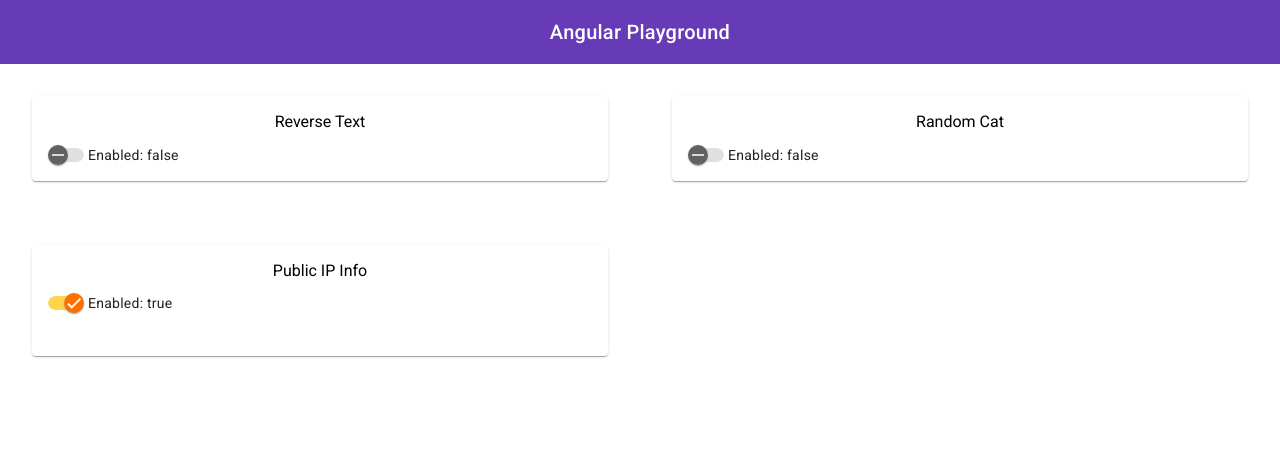
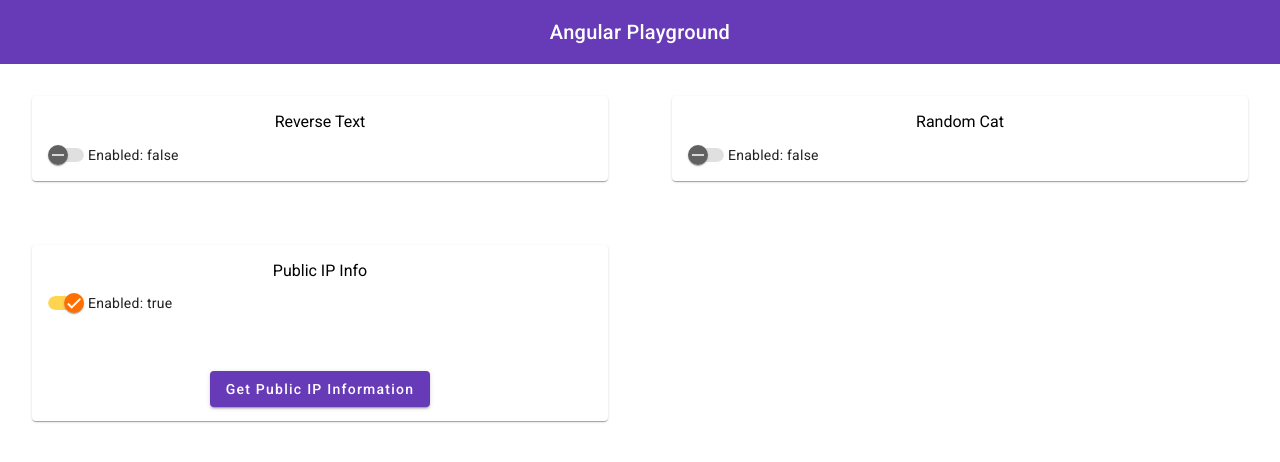
Before and after one commit to bwcii/playground, an Angular app: page / in a window 1280 px wide. Both pictures are taken after a click on the switch 66 px from the left and 303 px from the top of the page. Shown: the top 462 px of the page. Built offline with nearby package versions, Linux system fonts and the light colour scheme; no server answers.

Commit message:
Got the basics of the ip-info component done

```diff
--- a/src/app/ip-info/ip-info.component.css
+++ b/src/app/ip-info/ip-info.component.css
@@ -12,6 +12,7 @@
 
 p {
     margin: 7.5%;
+    font-size: 2vw;
 }
 
 button {
--- a/src/app/ip-info/ip-info.component.html
+++ b/src/app/ip-info/ip-info.component.html
@@ -8,6 +8,9 @@
     </mat-card-content>
 
     <ng-container *ngIf="checked">
-        <p>{{clientIP}}</p>
+        <p *ngIf="clientIP">{{clientIP}}</p>
+        <button (click)="getClientIP()" mat-raised-button color="primary">
+            Get Public IP Information
+        </button>
     </ng-container>
 </mat-card>
--- a/src/app/ip-info/ip-info.component.ts
+++ b/src/app/ip-info/ip-info.component.ts
@@ -1,9 +1,10 @@
-import { CommonModule, JsonPipe } from '@angular/common';
+import { CommonModule } from '@angular/common';
 import { Component } from '@angular/core';
 import { MatCardModule } from '@angular/material/card';
 import { MatSlideToggleModule } from '@angular/material/slide-toggle';
 import { IpInfoService } from '../ip-info.service';
 import { HttpClientModule } from '@angular/common/http';
+import { MatButtonModule } from '@angular/material/button';
 
 @Component({
   selector: 'app-ip-info',
@@ -12,7 +13,8 @@
     MatCardModule,
     MatSlideToggleModule,
     CommonModule,
-    HttpClientModule
+    HttpClientModule,
+    MatButtonModule
   ],
   providers: [IpInfoService],
   templateUrl: './ip-info.component.html',
@@ -35,8 +37,5 @@
     if (!this.checked) {
       this.clientIP = "";
     }
-    else {
-      this.clientIP = this.getClientIP();
-    }
   }
 }
```
